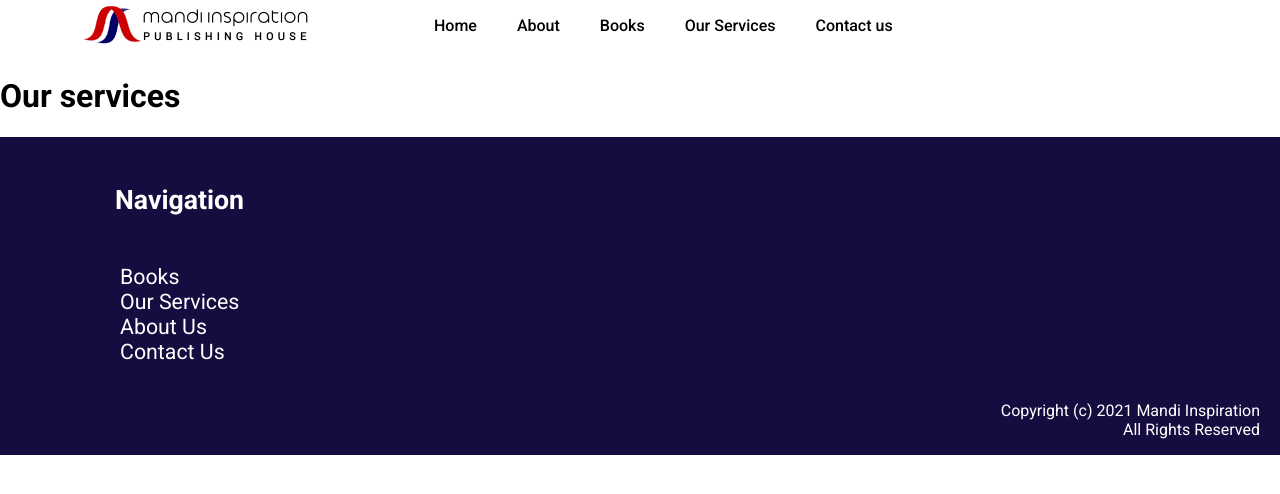
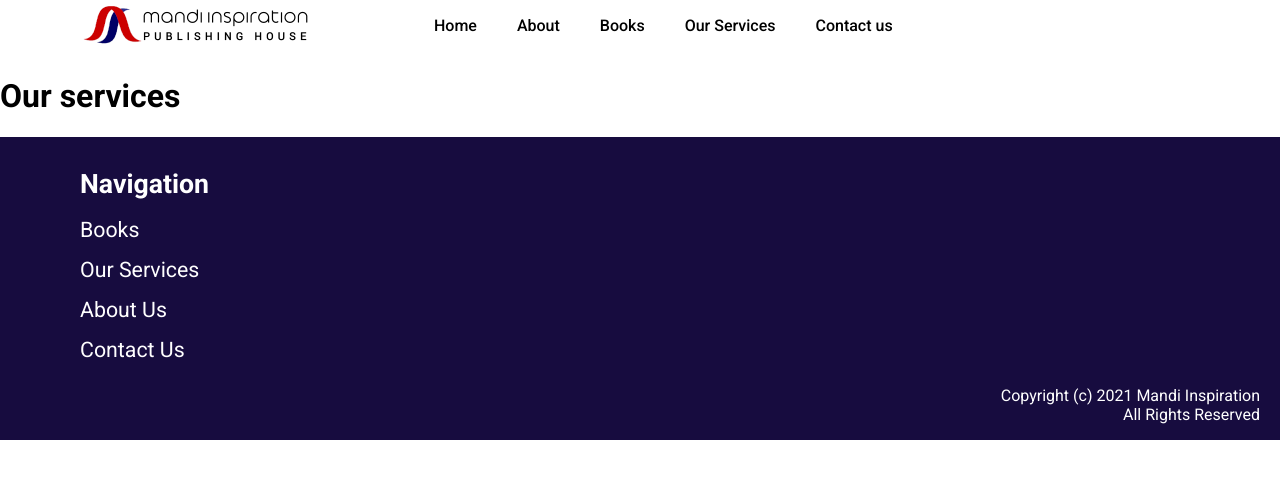
Before and after one commit to TehillahK/Mand-inspiration-web, a React (Create React App) app: page /services in a window 1280 px wide. Shown: the top 494 px of the page. Built offline with nearby package versions, Linux system fonts and the light colour scheme.

Commit message:
created the Footer.js

```diff
--- a/src/presentation/components/Footer.js
+++ b/src/presentation/components/Footer.js
@@ -5,21 +5,10 @@ const Footer = () => {
       <footer className={"container"}>
           <div className={"bottom-nav"}>
               <h3>Navigation</h3>
-              <ul>
-                  <li>
-                      <Link to={"/"}>Books</Link>
-                  </li>
-                  <li>
-                      <Link to={"/services"}>Our Services</Link>
-                  </li>
-                  <li>
-                      <Link to={""}>About Us</Link>
-                  </li>
-
-                  <li>
-                      <Link to={""}>Contact Us</Link>
-                  </li>
-              </ul>
+                <Link to={"/"}>Books</Link>
+                <Link to={"/services"}>Our Services</Link>
+                <Link to={""}>About Us</Link>
+                <Link to={""}>Contact Us</Link>
           </div>
           <div className={"credits"}>
               <div className={"copy-right"}>
--- a/src/presentation/scss/_footer.scss
+++ b/src/presentation/scss/_footer.scss
@@ -9,17 +9,18 @@ footer{
     flex-direction: column;
     justify-content: flex-start;
     text-align: left;
+    line-height: 40px;
+
     a{
       color:white;
       text-decoration: none;
       font-size: 16pt;
+      font-weight: 400;
     }
-    a:hover{
-      text-shadow: 2px 2px red;
-    }
+
   }
   h3{
-    margin-left: 35px;
+    line-height: 0;
     font-size: 20pt;
   }
   ul{
@@ -32,7 +33,7 @@ footer{
     justify-content:flex-end;
     margin-right: 20px;
     .copy-right{
-
+      font-weight: 400;
       display: flex;
       flex-direction: column;
       justify-content: flex-end;
```
Also changed, not shown: src/presentation/dist/css/main.css, 1 other file (tests, documents, lock files or other folders).
